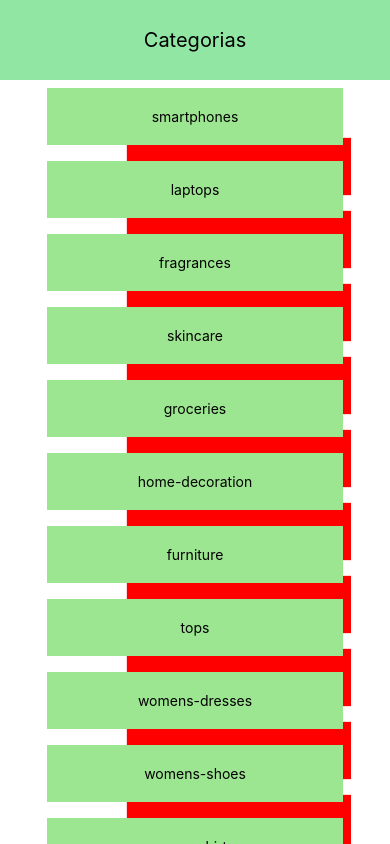
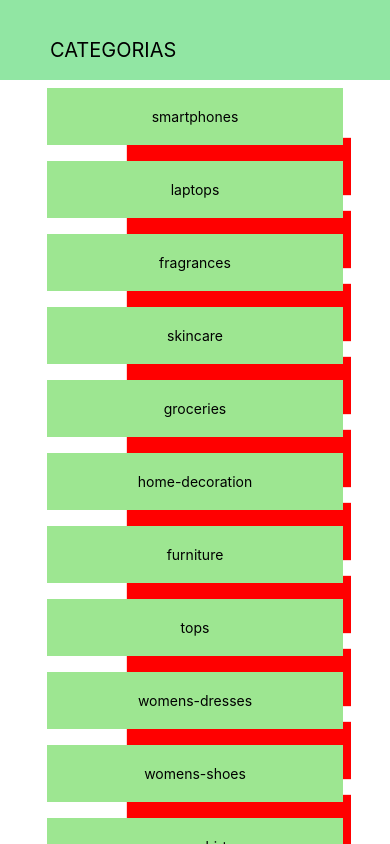
Before and after one commit to YesicaChui/app_de_productos_react_native, a React Native app: screen /Home in a window 390 px wide. Built offline with nearby package versions, Linux system fonts and the light colour scheme.

Commit message:
navegando con condicionales  entre pantallas  Home,Productos y detalle Productos

```diff
--- a/App.js
+++ b/App.js
@@ -8,12 +8,20 @@ import { useState } from 'react';
 
 export default function App() {
   const [categoriaSeleccionada, setCategoriaSeleccionada] = useState("")
+  const [productoSeleccionado, setProductoSeleccionado] = useState("")
 
   return (
     <View style={styles.container}>
-      {categoriaSeleccionada
-        ? <ItemListCategories />
-        : <Home setCategoriaSeleccionada={setCategoriaSeleccionada} />}
+      {productoSeleccionado
+        ? <ItemDetail productoSeleccionado={productoSeleccionado}
+        setProductoSeleccionado={setProductoSeleccionado}
+        />
+        : categoriaSeleccionada
+          ? <ItemListCategories
+          setProductoSeleccionado={setProductoSeleccionado}
+          setCategoriaSeleccionada={setCategoriaSeleccionada}
+          />
+          : <Home setCategoriaSeleccionada={setCategoriaSeleccionada} />}
       {/* <Home/> */}
       {/* <ItemListCategories/>  */}
       {/* <ItemDetail/> */}
--- a/src/Components/Header.js
+++ b/src/Components/Header.js
@@ -1,11 +1,26 @@
-import { StyleSheet, Text, View } from 'react-native'
+import { Pressable, StyleSheet, Text, View } from 'react-native'
 import { colors } from '../Global/colors'
 
 
-const Header = ({title = "producto"}) => {
+const Header = ({ title = "producto", setCategoriaSeleccionada, setProductoSeleccionado }) => {
+  const volver = () => {
+    if (title === "DETALLE PRODUCTO") {
+      setProductoSeleccionado("")
+    } else {
+      setCategoriaSeleccionada("")
+    }
+  }
   return (
-    <View style = {styles.container}>
-      <Text style = {styles.text}>{title}</Text>
+    <View style={styles.container}>
+      {
+        title === "CATEGORIAS"
+          ? ""
+          : <Pressable onPress={() => volver()}>
+            <Text style={styles.textoVolver}>volver</Text>
+          </Pressable>
+      }
+      <Text style={styles.text}>{title}</Text>
+
     </View>
   )
 }
@@ -13,14 +28,24 @@ const Header = ({title = "producto"}) => {
 export default Header
 
 const styles = StyleSheet.create({
-  container:{
-    backgroundColor:colors.color1,
-    width:"100%",
-    height:80,
+  container: {
+    backgroundColor: colors.color1,
+    width: "100%",
+    height: 80,
+    flexDirection: "row",
     alignItems: "center",
-    justifyContent: "center"
+    justifyContent: "space-between",
+    paddingHorizontal: 50,
+    paddingTop: 20
   },
-  text:{
-    fontSize:20
+  text: {
+    fontSize: 20
+  },
+  textoVolver: {
+    borderRadius: 10,
+    backgroundColor: colors.color3,
+    padding: 10,
+    fontSize: 16,
+    fontWeight: "900"
   }
 })
--- a/src/Components/ProductItem.js
+++ b/src/Components/ProductItem.js
@@ -1,35 +1,36 @@
-import { Image, StyleSheet, Text, View } from 'react-native'
+import { Image, Pressable, StyleSheet, Text, View } from 'react-native'
 import { colors } from '../Global/colors'
 
 
-const ProductItem = ({producto}) => {
+const ProductItem = ({ producto, setProductoSeleccionado }) => {
   return (
+    <Pressable onPress={()=>setProductoSeleccionado(producto)}>
       <View style={styles.container}>
         <Image
           style={styles.imagen}
-      source={{uri:producto.thumbnail}}
+          source={{ uri: producto.thumbnail }}
           resizeMode='cover'
-
         />
         <Text style={styles.text}>{producto.title}</Text>
       </View>
+    </Pressable>
   )
 }
 
 export default ProductItem
 
 const styles = StyleSheet.create({
-  container:{
-    flexDirection:"row",
-    justifyContent:"space-evenly",
-    backgroundColor:colors.color3,
-    margin:5,
-    padding:10,
-    alignItems:'center'
+  container: {
+    flexDirection: "row",
+    justifyContent: "space-evenly",
+    backgroundColor: colors.color3,
+    margin: 5,
+    padding: 10,
+    alignItems: 'center'
   },
-  imagen:{
-    width:90,
-    height:90,
-    borderRadius:10
+  imagen: {
+    width: 90,
+    height: 90,
+    borderRadius: 10
   }
 })
--- a/src/Screens/Home.js
+++ b/src/Screens/Home.js
@@ -4,7 +4,7 @@ import Categories from '../Components/Categories'
 const Home = ({setCategoriaSeleccionada}) => {
   return (
     <>
-      <Header title='Categorias'/>
+      <Header title='CATEGORIAS'/>
       <Categories setCategoriaSeleccionada={setCategoriaSeleccionada} />
     </>
   )
--- a/src/Screens/ItemDetail.js
+++ b/src/Screens/ItemDetail.js
@@ -1,11 +1,16 @@
 import { StyleSheet, Text, View } from 'react-native'
 import React from 'react'
+import Header from '../Components/Header'
 
-const ItemDetail = () => {
+const ItemDetail = ({productoSeleccionado,setProductoSeleccionado}) => {
   return (
-    <View style={styles.container}>
-      <Text>ItemDetail</Text>
-    </View>
+   <>
+   <Header title='DETALLE PRODUCTO'
+   setProductoSeleccionado={setProductoSeleccionado}
+   />
+   <Text>{productoSeleccionado.title}</Text>
+   <Text>{productoSeleccionado.description}</Text>
+   </>
   )
 }
 
--- a/src/Screens/ItemListCategories.js
+++ b/src/Screens/ItemListCategories.js
@@ -6,23 +6,23 @@ import ProductItem from '../Components/ProductItem'
 import { useEffect, useState } from 'react'
 
 
-const ItemListCategories = () => {
+const ItemListCategories = ({ setProductoSeleccionado, setCategoriaSeleccionada }) => {
   const [keyword, setKeyword] = useState("")
-  const [products, setProducts]= useState([])
+  const [products, setProducts] = useState([])
   useEffect(() => {
-   const productosFiltrados = dataProductos.filter(elemento=>elemento.title.toLowerCase().includes(keyword.toLowerCase()))
-   setProducts(productosFiltrados)
+    const productosFiltrados = dataProductos.filter(elemento => elemento.title.toLowerCase().includes(keyword.toLowerCase()))
+    setProducts(productosFiltrados)
   }, [keyword])
 
   return (
     <>
-      <Header title='PRODUCTO' />
+      <Header title='PRODUCTOS' setCategoriaSeleccionada={setCategoriaSeleccionada} />
       <Search setKeyword={setKeyword} />
       <FlatList style={styles.container}
         data={products}
         keyExtractor={item => item.id}
         renderItem={({ item }) => (
-          <ProductItem producto={item} />
+          <ProductItem producto={item} setProductoSeleccionado={setProductoSeleccionado} />
         )}
       />
     </>
@@ -32,7 +32,7 @@ const ItemListCategories = () => {
 export default ItemListCategories
 
 const styles = StyleSheet.create({
-  container:{
+  container: {
     width: "80%"
   }
 })
```
Also changed, not shown: 1 other file (tests, documents, lock files or other folders). Lines whose indentation alone changed are shown as unchanged.
